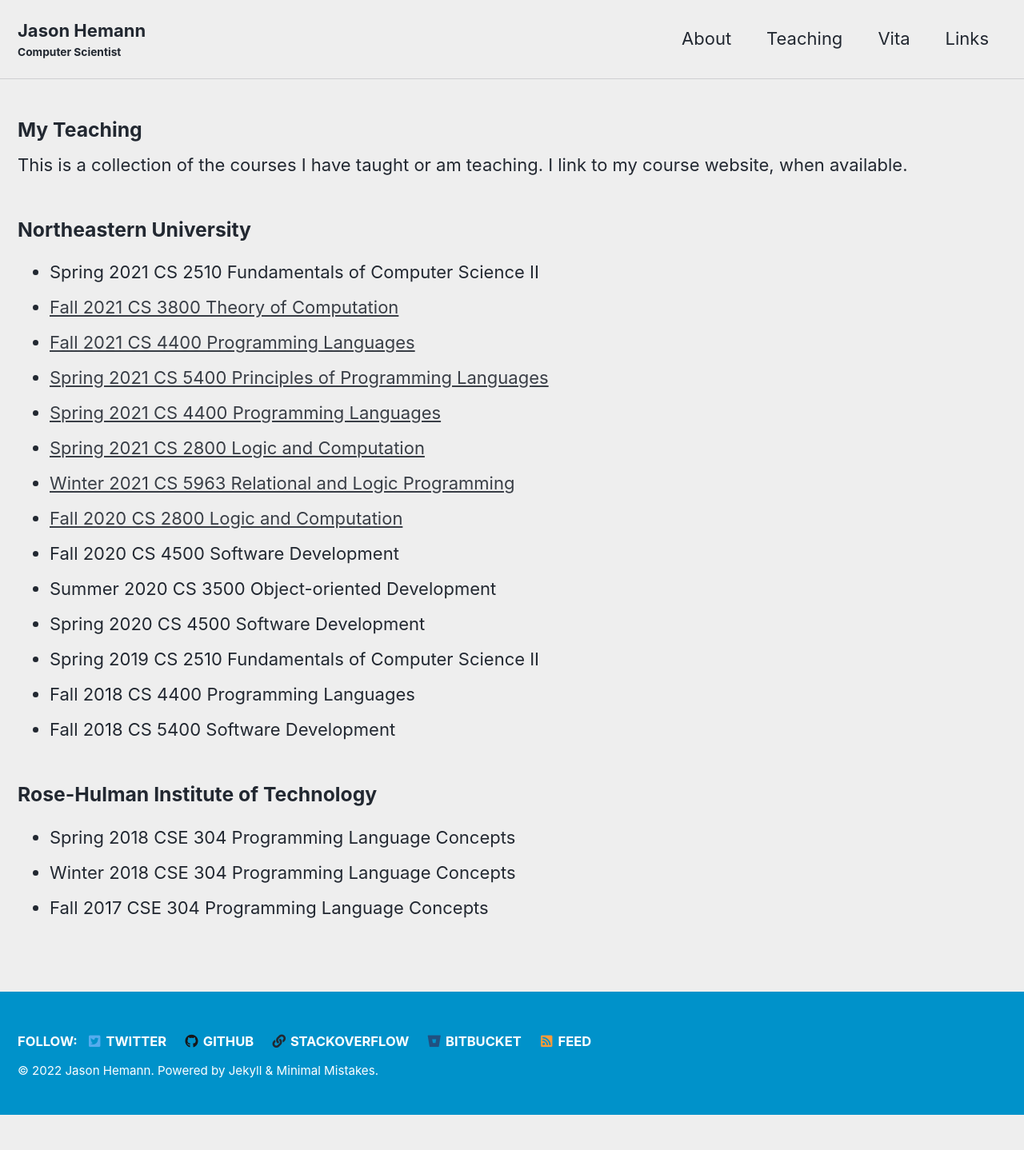
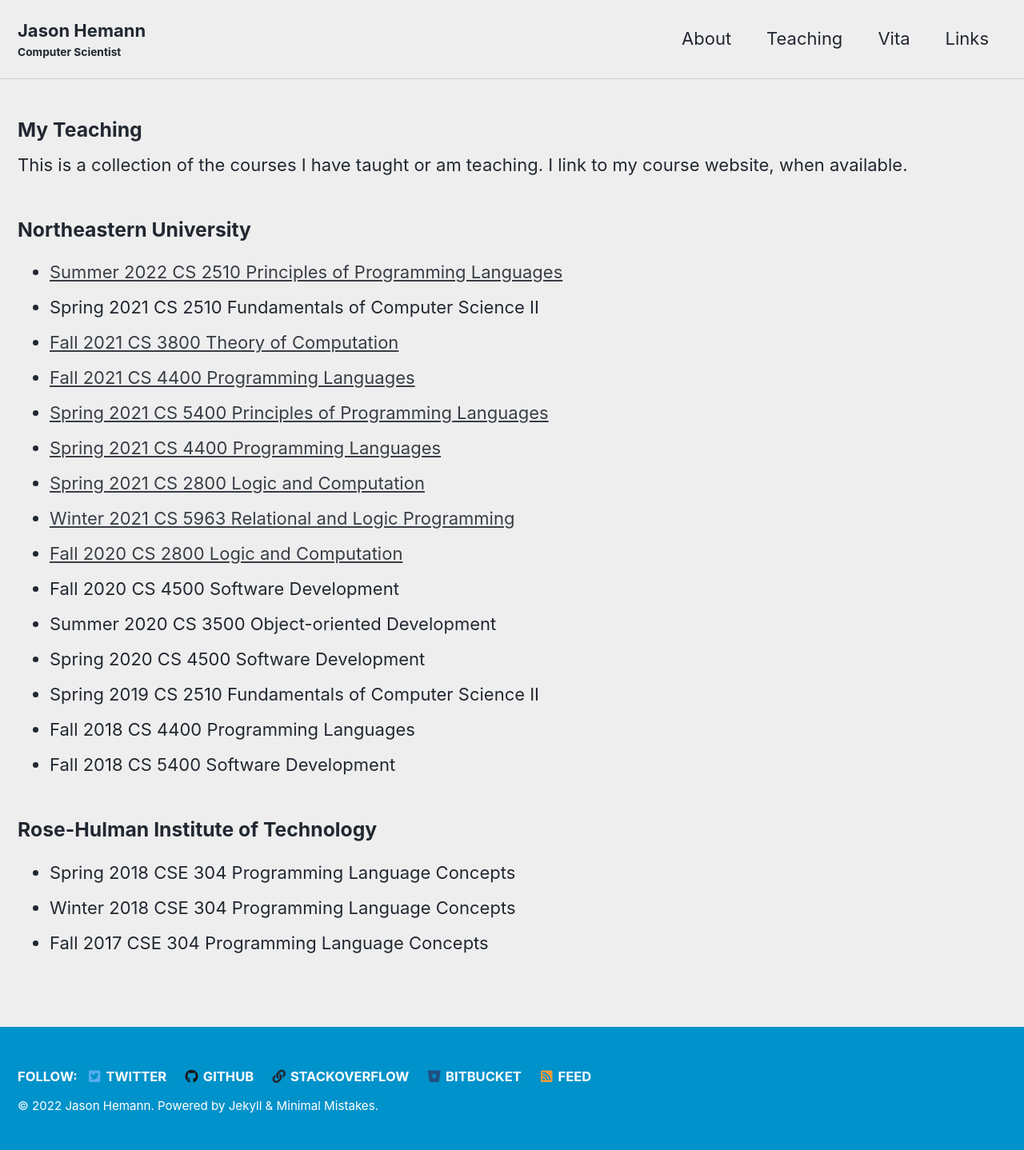
Before and after one commit to jasonhemann/jasonhemann.github.io, a Jekyll site: the page built from teaching.md, in a window 1280 px wide. Shown: the whole page at 80% size. Built offline with Jekyll 4.4.1, drawn with Linux system fonts in a browser that asks for light colours; cached includes are drawn as plain includes; before the commit the page ends 1394 px from its top, so only the background shows below that.

Commit message:
Adding up teaching from this semester

```diff
--- a/teaching.md
+++ b/teaching.md
@@ -10,6 +10,7 @@ link to my course website, when available.
 
 ### Northeastern University
 
+- [Summer 2022 CS 2510 Principles of Programming Languages](http://jasonhemann.github.io/22SU-CS4400)
 - Spring 2021 CS 2510 Fundamentals of Computer Science II
 - [Fall 2021 CS 3800 Theory of Computation](https://jasonhemann.github.io/21FA-CS3800/)
 - [Fall 2021 CS 4400 Programming Languages](https://jasonhemann.github.io/21FA-CS4400/)
```
